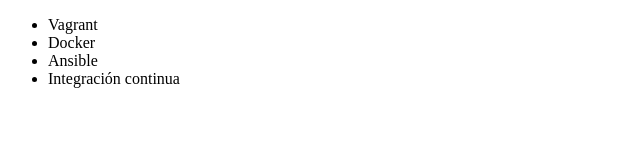
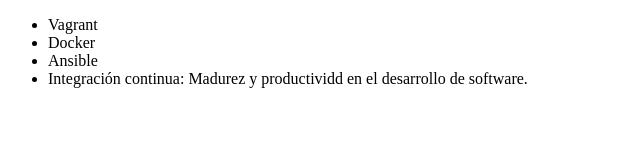
Before and after one commit to oscargarci3/alura-git2, a plain HTML site: page index.html in a window 1280 px wide. Shown: the whole page, without its empty margins (0-640 px from the left). Drawn offline with Linux system fonts and the light colour scheme.

Commit message:
renombrando curso de integracion continua

```diff
--- a/index.html
+++ b/index.html
@@ -9,7 +9,7 @@
          <li> Vagrant </li>
          <li> Docker </li>
          <li> Ansible </li>
-         <li> Integración continua </li>
+         <li> Integración continua: Madurez y productividd en el desarrollo de software. </li>
      </ul>
 </body>
 </html>
```
